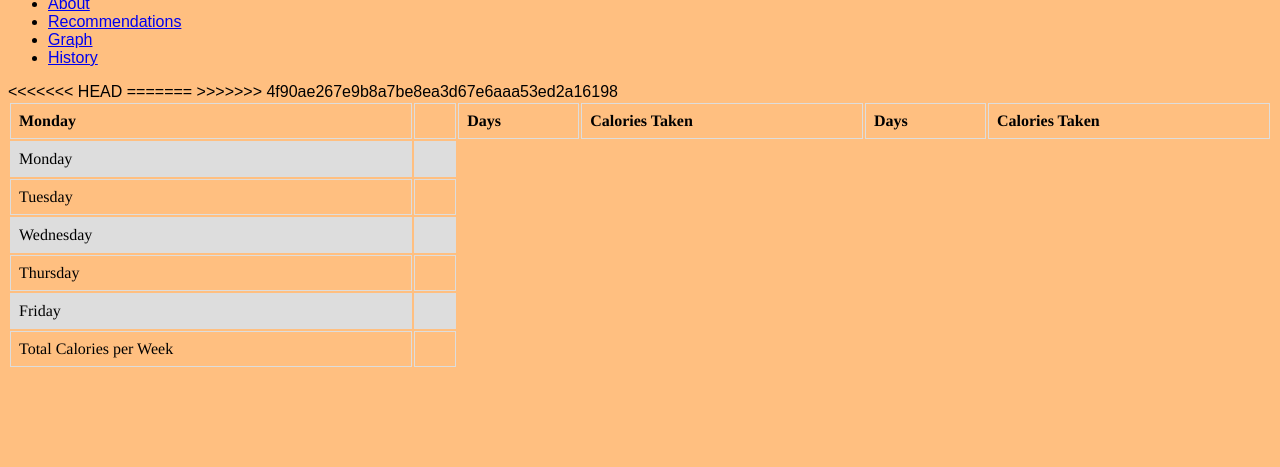
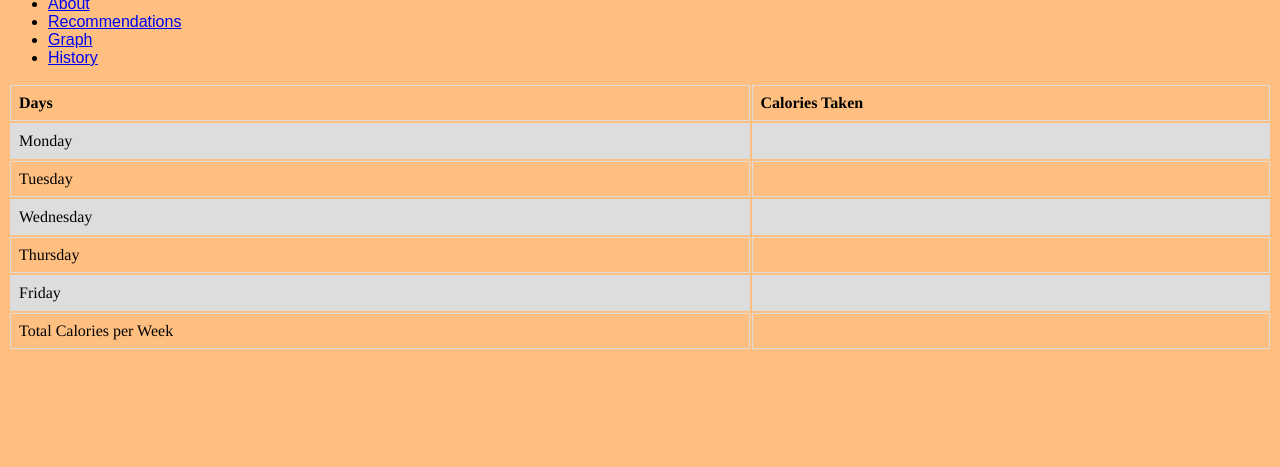
Before and after one commit to DaceT/HU, a Python web app: template templates/graph.html in a window 1280 px wide. Shown: the part 333-800 px from the top of the page. Run offline with Jinja, Linux system fonts and the light colour scheme; the template is opened without the code that fills it, so the values that code supplies are empty.

Commit message:
fixed merge things

```diff
--- a/templates/about.html
+++ b/templates/about.html
@@ -16,13 +16,7 @@
 <h1>
 FreshFit is a site developed by current college freshmen, to help other freshman avoid the infamous freshmen fifteen and avoid the weight gain, so that they can live a healthier and fresher lifestyle.
 
-<<<<<<< HEAD
 <a href = "/"> </a>
-
-=======
-
-FreshFit is a site developed by current college freshman, to help other freshmen avoid the infamous Freshman Fifteen and avoid the weight gain, so that they can live a healthier and fresher lifestyle.
->>>>>>> 4f90ae267e9b8a7be8ea3d67e6aaa53ed2a16198
 
 </br>
 </h1>
--- a/templates/graph.html
+++ b/templates/graph.html
@@ -34,17 +34,8 @@ tr:nth-child(even) {
 </div>
 <table>
   <tr>
-    <th>Monday</th>
-    <th></th>
-<<<<<<< HEAD
     <th>Days</th>
     <th>Calories Taken</th>
-=======
-
-    <th>Days</th>
-    <th>Calories Taken</th>
-
->>>>>>> 4f90ae267e9b8a7be8ea3d67e6aaa53ed2a16198
   </tr>
   <tr>
     <td>Monday</td>
```
